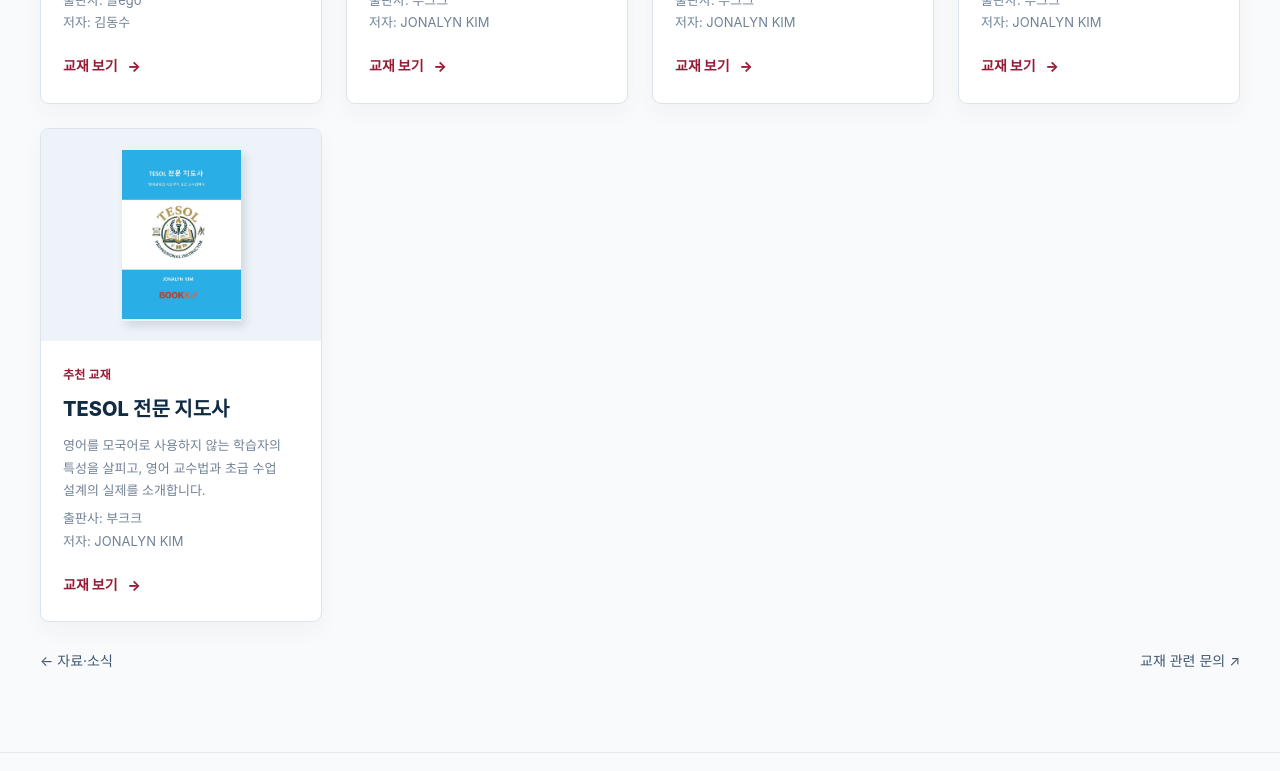
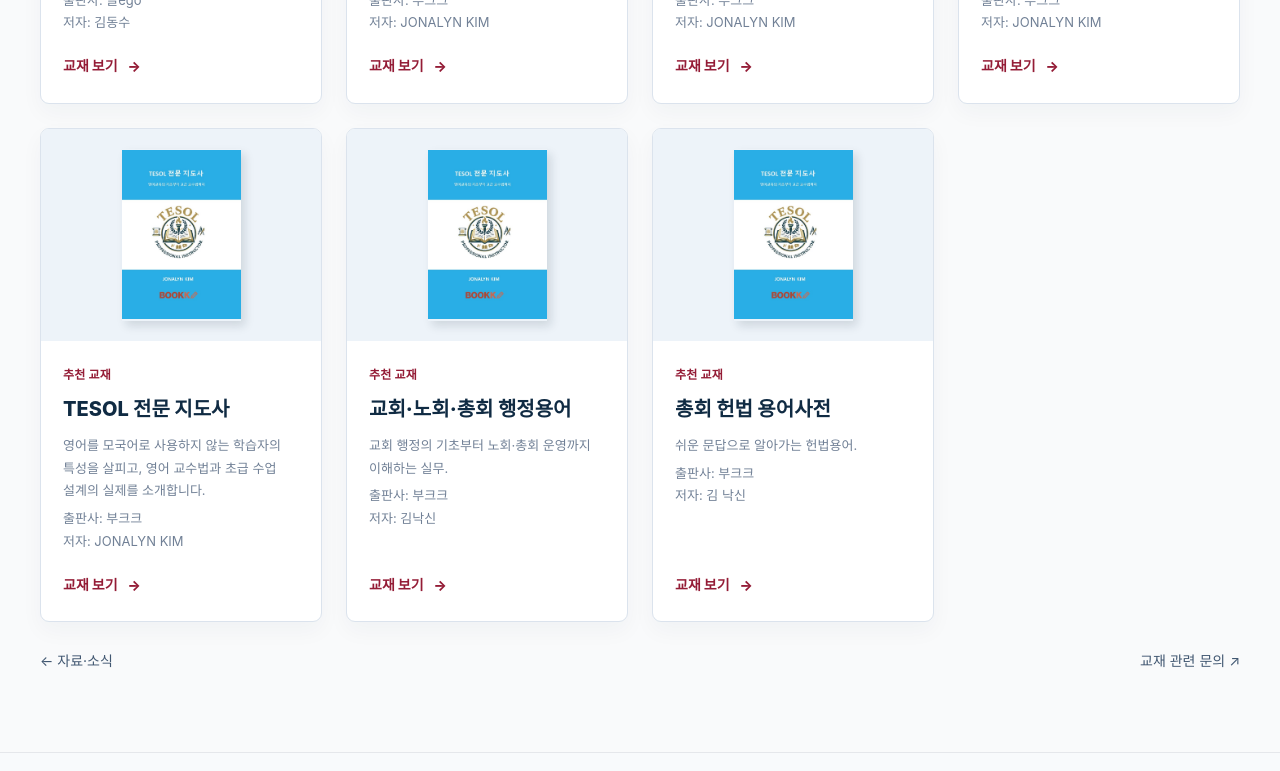
Before and after one commit to PeterKimCode/hyts_website, a plain HTML site: page board_posts/online-lectures/2026-04-02-online-class-guide.html in a window 1280 px wide. Shown: the part 8340-9111 px from the top of the page. Drawn offline with Linux system fonts and the light colour scheme; a web font is replaced by a local one.

Commit message:
Update 2026-04-02-online-class-guide.html

```diff
--- a/board_posts/online-lectures/2026-04-02-online-class-guide.html
+++ b/board_posts/online-lectures/2026-04-02-online-class-guide.html
@@ -664,6 +664,26 @@
         <a class="textbook-card-link" href="textbook-9791112250520.html">교재 보기 <span aria-hidden="true">→</span></a>
     </div>
 </article>
+    <article class="textbook-card">
+    <a class="textbook-card-image" href="textbook-9791112250520.html" aria-label="교회·노회·총회 행정용어 교재 보기"><img src="/assets/images/book-9791112250520.jpg" alt="TESOL 전문 지도사 표지" width="583" height="827" loading="lazy"></a>
+    <div class="textbook-card-content">
+        <span class="textbook-tag">추천 교재</span>
+        <h3><a href="textbook-9791112250520.html">교회·노회·총회 행정용어</a></h3>
+        <p class="textbook-subtitle">교회 행정의 기초부터 노회·총회 운영까지 이해하는 실무.</p>
+        <p class="textbook-meta">출판사: 부크크<br>저자: 김낙신</p>
+        <a class="textbook-card-link" href="textbook-9791112250520.html">교재 보기 <span aria-hidden="true">→</span></a>
+    </div>
+</article>
+    <article class="textbook-card">
+    <a class="textbook-card-image" href="textbook-9791112250520.html" aria-label="총회 헌법 용어사전 교재 보기"><img src="/assets/images/book-9791112250520.jpg" alt="TESOL 전문 지도사 표지" width="583" height="827" loading="lazy"></a>
+    <div class="textbook-card-content">
+        <span class="textbook-tag">추천 교재</span>
+        <h3><a href="textbook-9791112250520.html">총회 헌법 용어사전</a></h3>
+        <p class="textbook-subtitle">쉬운 문답으로 알아가는 헌법용어.</p>
+        <p class="textbook-meta">출판사: 부크크<br>저자: 김 낙신</p>
+        <a class="textbook-card-link" href="textbook-9791112250520.html">교재 보기 <span aria-hidden="true">→</span></a>
+    </div>
+</article>
 </div><div class="textbook-library-bottom"><a href="/research_intro.html">← 자료·소식</a><a href="/online_service.html">교재 관련 문의 ↗</a></div></section></main>
        <footer class="simple-footer">
         <div class="container">
```
